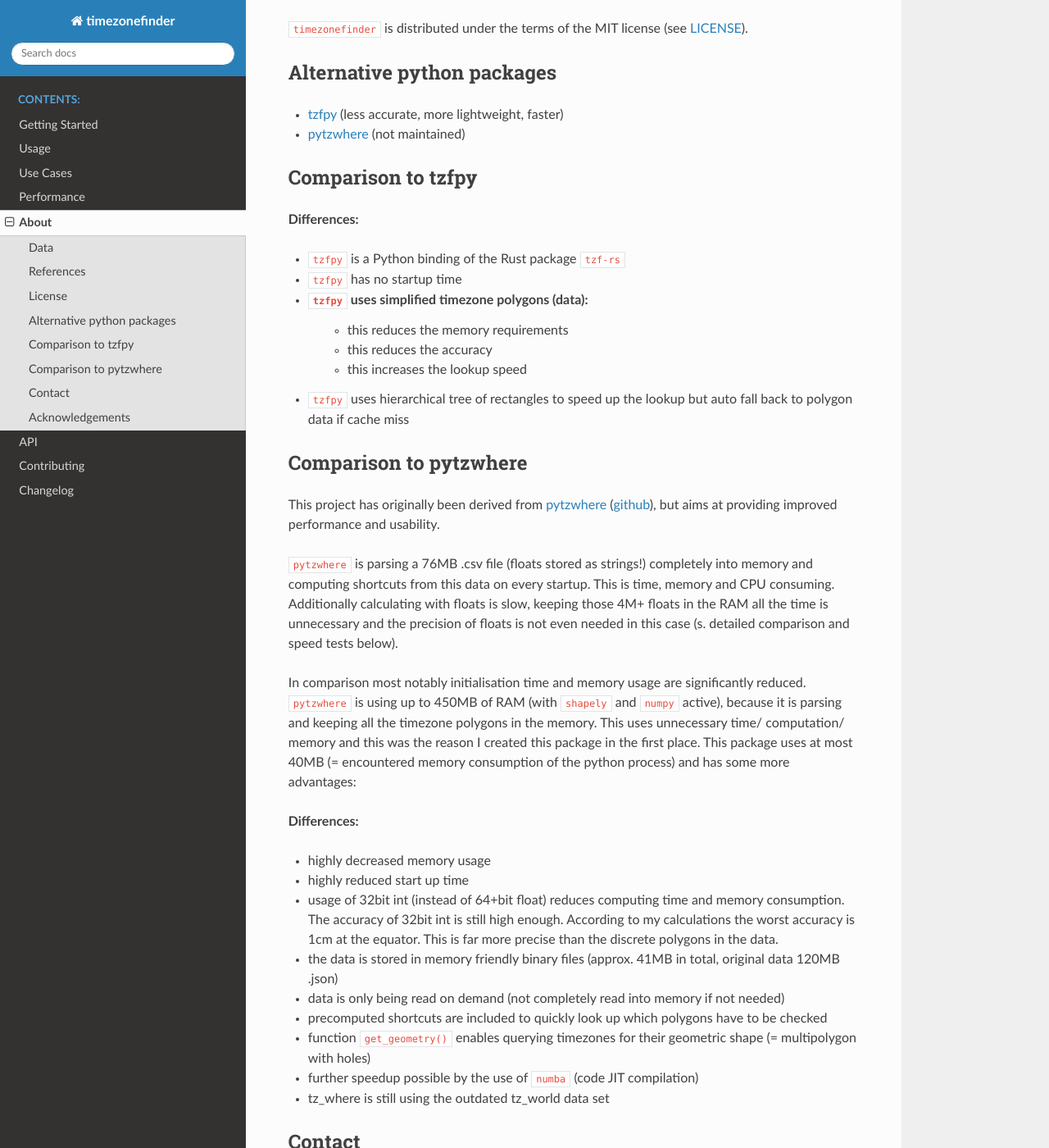
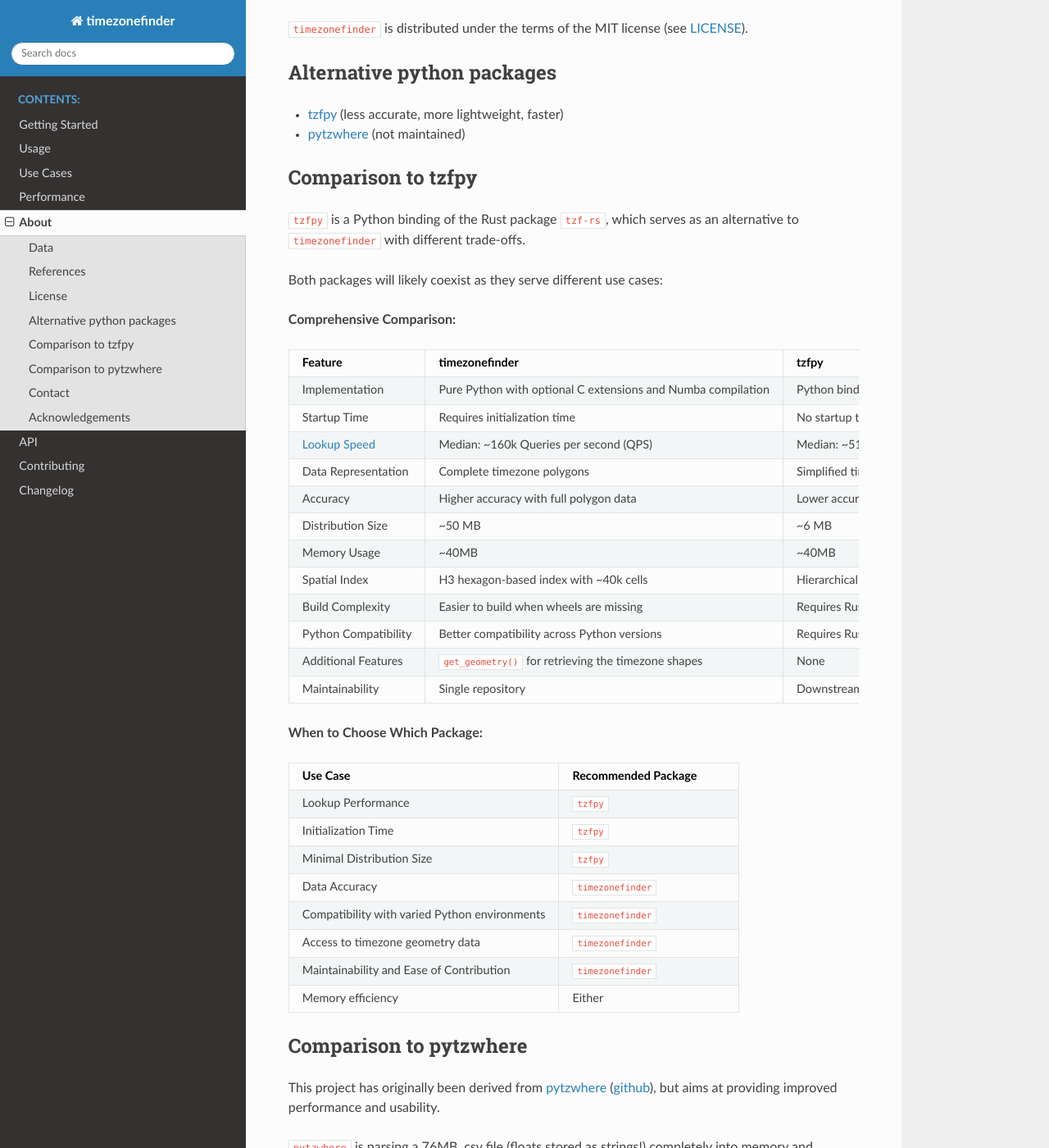
Before and after one commit to jannikmi/timezonefinder, a Sphinx documentation site: the page built from docs/3_about.rst, in a window 1280 px wide and 1400 px high, scrolled down 1367 px. Shown: the whole window at 82% size. Built offline with Sphinx 7.4.7 and the Read the Docs theme 3.1.0, drawn with Linux system fonts in a browser that asks for light colours; some of the changed text lies outside the part shown.

Commit message:
compare and promote tzfpy alternative (#295)
* comparison details between timezonefinder and tzfpy

* mention tzfpy as a fast alternative

* reorder summary rows

* clarify summary tzfpy comparison

* update lookup speed comparison for tzfpy with benchmark details

* incorporate ringsaturn feedback

```diff
--- a/README.rst
+++ b/README.rst
@@ -44,6 +44,8 @@
 
 This is a python package for looking up the corresponding timezone for given coordinates on earth entirely offline.
 
+Need maximum speed at the cost of accuracy? Check out `tzfpy <https://github.com/ringsaturn/tzfpy>`__ - a fast alternative based on Rust.
+
 
 Quick Guide:
 
--- a/docs/3_about.rst
+++ b/docs/3_about.rst
@@ -32,7 +32,7 @@
     and that hence a query coordinate can actually match multiple time zones.
     ``timezonefinder`` does currently NOT support such multiplicity and will always only return the first found match.
 
-- package size: ~46 MB
+- package size: ~51 MB
 - original data size: ~110 MB
 
 
@@ -70,15 +70,85 @@
 Comparison to tzfpy
 -----------------------
 
-**Differences:**
+``tzfpy`` is a Python binding of the Rust package ``tzf-rs``, which serves as an alternative to ``timezonefinder`` with different trade-offs.
 
-- ``tzfpy`` is a Python binding of the Rust package ``tzf-rs``
-- ``tzfpy`` has no startup time
-- ``tzfpy`` uses simplified timezone polygons (data):
-    - this reduces the memory requirements
-    - this reduces the accuracy
-    - this increases the lookup speed
-- ``tzfpy`` uses hierarchical tree of rectangles to speed up the lookup but auto fall back to polygon data if cache miss
+Both packages will likely coexist as they serve different use cases:
+
+**Comprehensive Comparison:**
+
+.. list-table::
+   :header-rows: 1
+   :widths: 30 35 35
+
+   * - Feature
+     - timezonefinder
+     - tzfpy
+   * - Implementation
+     - Pure Python with optional C extensions and Numba compilation
+     - Python binding of Rust package ``tzf-rs``
+   * - Startup Time
+     - Requires initialization time
+     - No startup time (immediate)
+   * - `Lookup Speed <https://github.com/ringsaturn/tz-benchmark>`__
+     - Median: ~160k Queries per second (QPS)
+     - Median: ~511k QPS
+   * - Data Representation
+     - Complete timezone polygons
+     - Simplified timezone polygons
+   * - Accuracy
+     - Higher accuracy with full polygon data
+     - Lower accuracy due to simplified polygons
+   * - Distribution Size
+     - ~50 MB
+     - ~6 MB
+   * - Memory Usage
+     - ~40MB
+     - ~40MB
+   * - Spatial Index
+     - H3 hexagon-based index with ~40k cells
+     - Hierarchical tree of ~80k rectangles with fallback to polygon data
+   * - Build Complexity
+     - Easier to build when wheels are missing
+     - Requires Rust to build wheels for some platforms
+   * - Python Compatibility
+     - Better compatibility across Python versions
+     - Requires Rust to build wheels on certain platforms or Python versions
+   * - Additional Features
+     - ``get_geometry()`` for retrieving the timezone shapes
+     - None
+   * - Maintainability
+     - Single repository
+     - Downstream of multiple repositories (tzf, tzf-rel, tzf-rs) languages (Go, Rust, Python)
+
+
+
+**When to Choose Which Package:**
+
+.. list-table::
+   :header-rows: 1
+   :widths: 60 40
+
+   * - Use Case
+     - Recommended Package
+   * - Lookup Performance
+     - ``tzfpy``
+   * - Initialization Time
+     - ``tzfpy``
+   * - Minimal Distribution Size
+     - ``tzfpy``
+   * - Data Accuracy
+     - ``timezonefinder``
+   * - Compatibility with varied Python environments
+     - ``timezonefinder``
+   * - Access to timezone geometry data
+     - ``timezonefinder``
+   * - Maintainability and Ease of Contribution
+     - ``timezonefinder``
+   * - Memory efficiency
+     - Either
+
+
+
 
 Comparison to pytzwhere
 -----------------------
```
